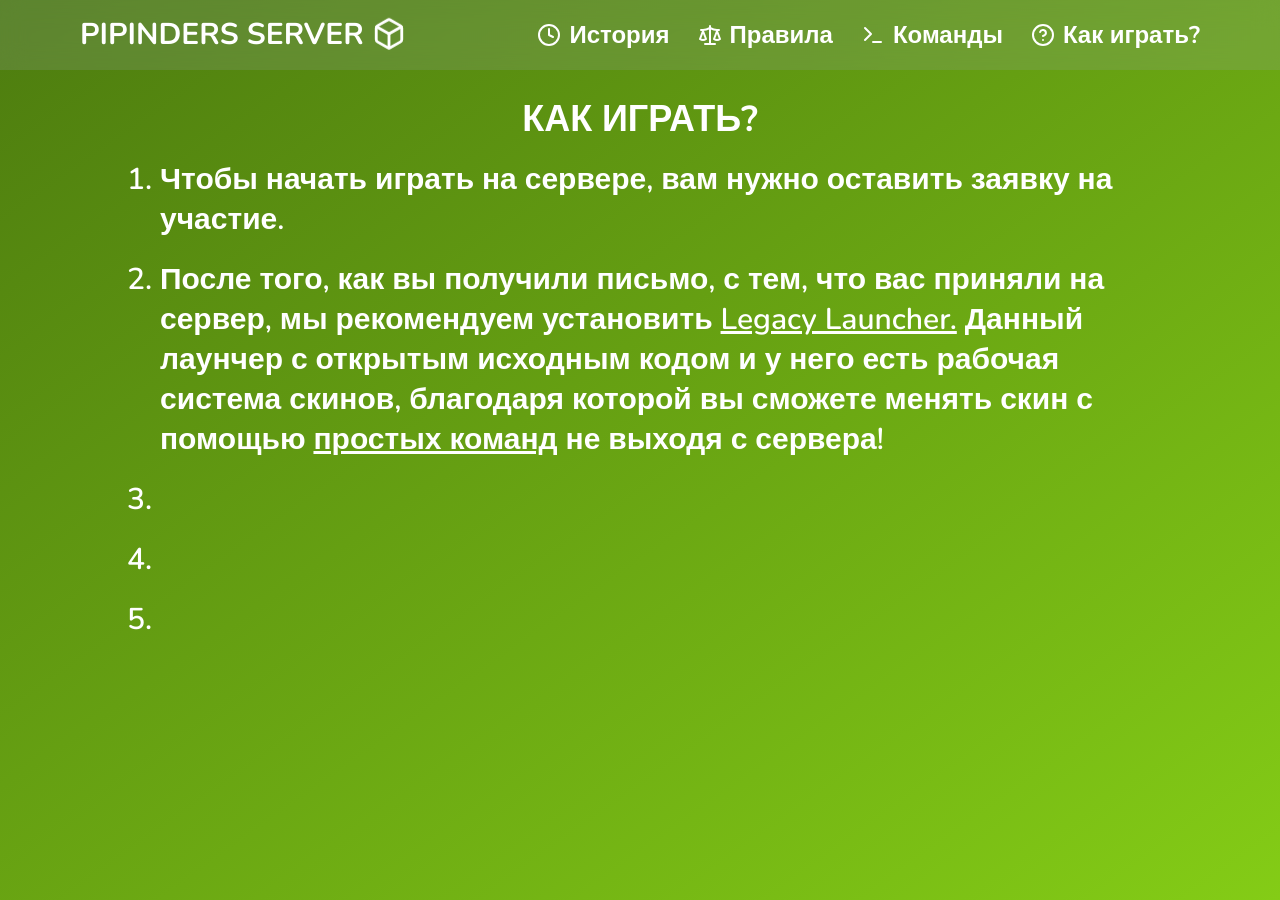
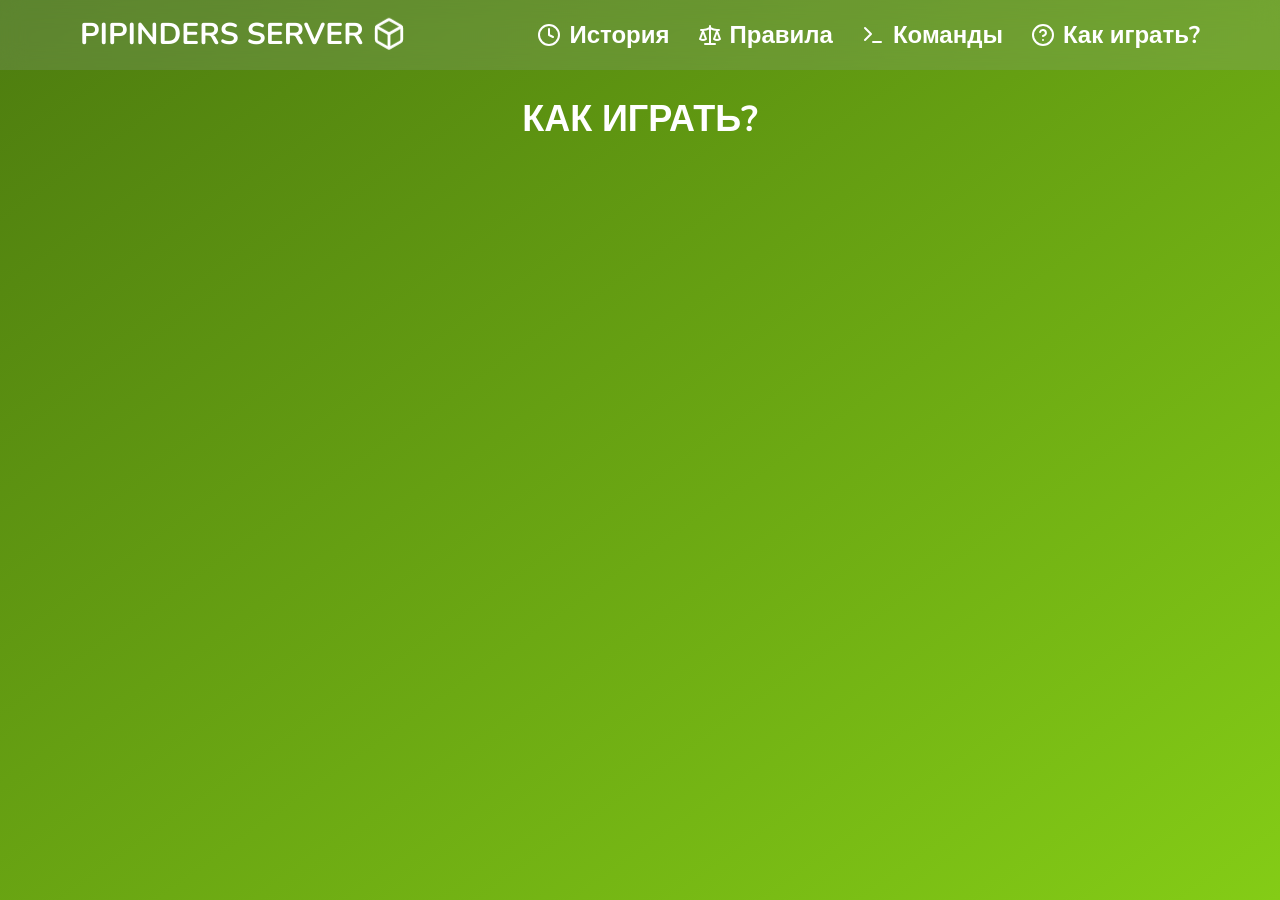
Before and after one commit to MrAbragadabra/pipinders, a Next.js app: page /how-to-play in a window 1280 px wide. Built offline with nearby package versions, Linux system fonts and the light colour scheme.

Commit message:
how to play deleted (bruh)

```diff
--- a/src/app/how-to-play/page.tsx
+++ b/src/app/how-to-play/page.tsx
@@ -35,25 +35,7 @@ export default function Skins() {
 			</div>
 			<div>
 				<ul className='lg:px-20 px-10 list-decimal text-white font-semibold mt-5 text-3xl'>
-					<li className='mb-5 text-left leading-10'>
-						Чтобы начать играть на сервере, вам нужно оставить заявку на
-						участие.
-					</li>
-					<li className='mb-5 text-left leading-10'>
-						После того, как вы получили письмо, с тем, что вас приняли на
-						сервер, мы рекомендуем установить{' '}
-						<Link
-							href='https://lln4.ru/ru'
-							target='_blank'
-							className='underline hover:no-underline'
-						>
-							Legacy Launcher.
-						</Link>{' '}
-						Данный лаунчер с открытым исходным кодом и у него есть рабочая система скинов, благодаря которой вы сможете менять скин с помощью <Link className='underline hover:no-underline' href='/commands'>простых команд</Link> не выходя с сервера!
-					</li>
-					<li className='mb-5 text-left leading-10'></li>
-					<li className='mb-5 text-left leading-10'></li>
-					<li className='mb-5 text-left leading-10'></li>
+
 				</ul>
 			</div>
 		</section>
```
